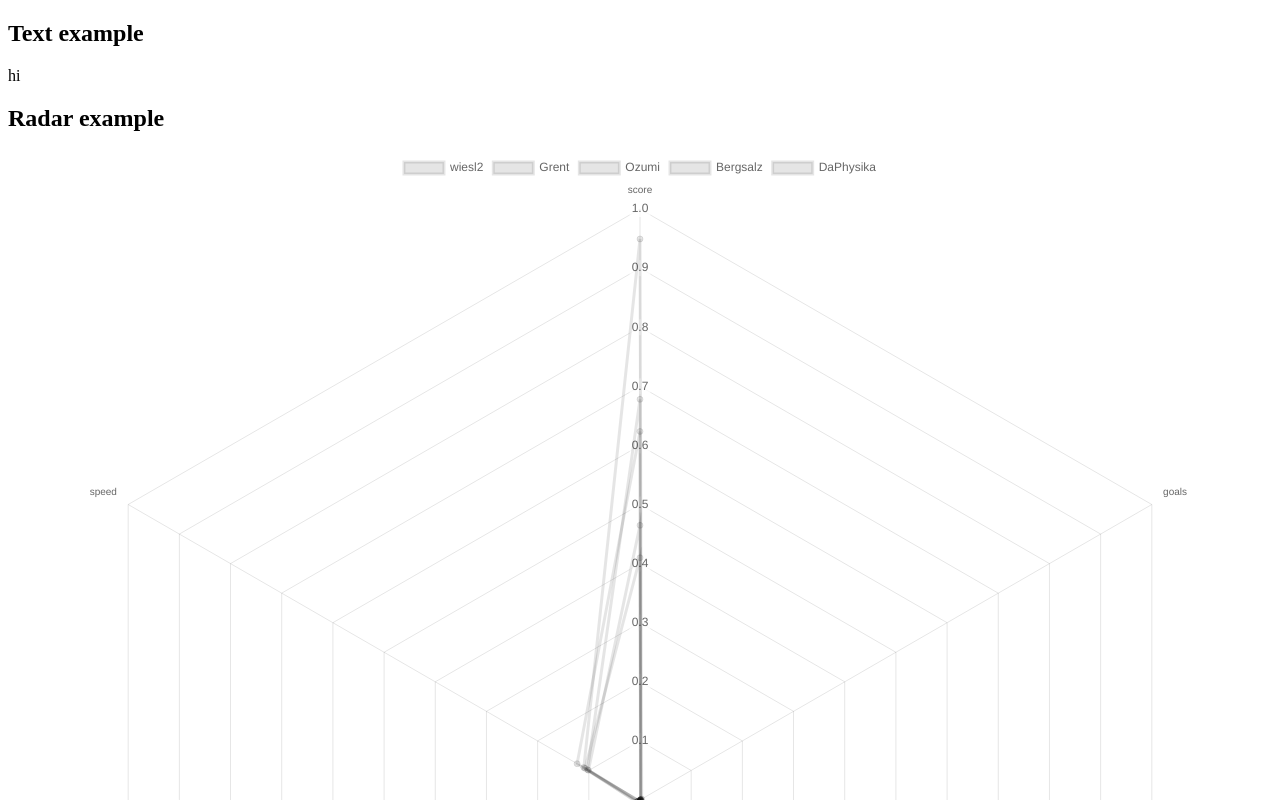
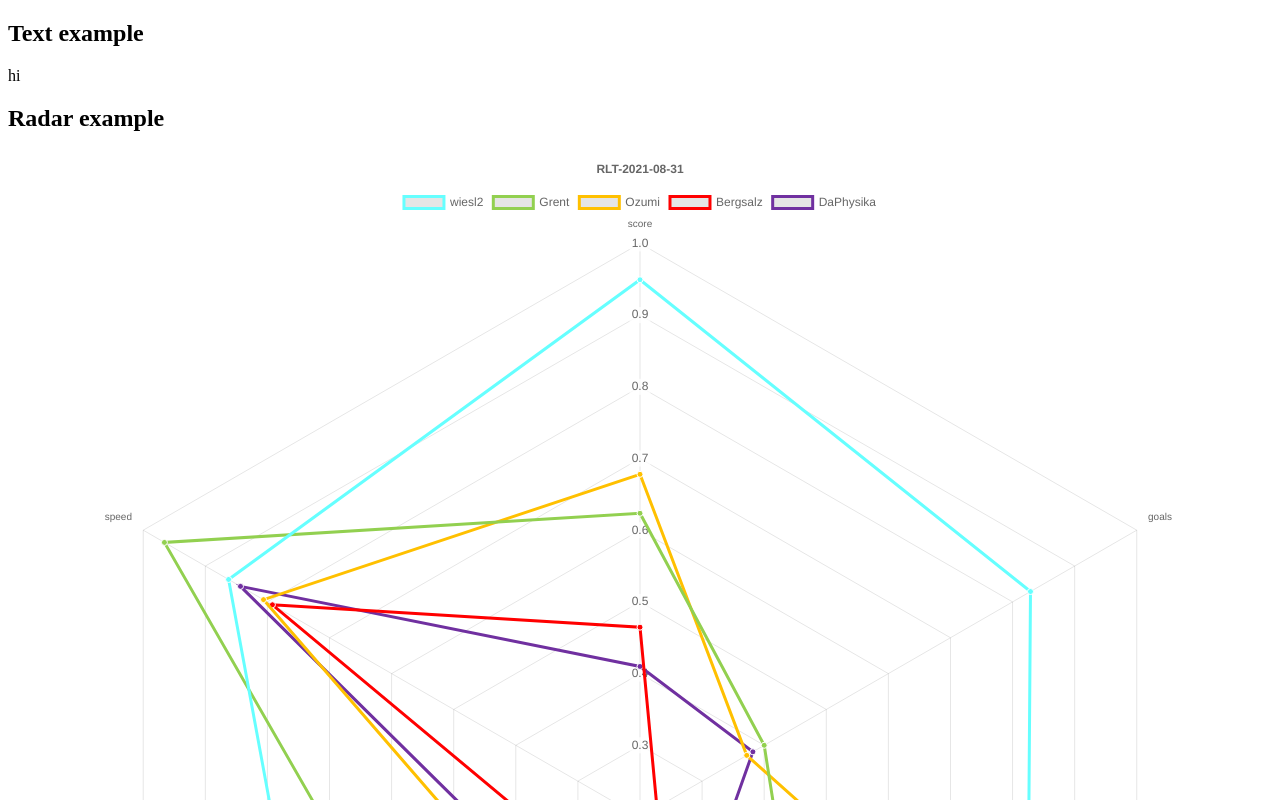
Before and after one commit to mjhalwa/oatzcharts, a React (Create React App) app in the folder oatz-charts/: page / in a window 1280 px wide. Shown: the top 800 px of the page. Built offline with nearby package versions, Linux system fonts and the light colour scheme; the HTML template or start-up script is replaced by a standard one.

Commit message:
finish convert data to creeate newest player-comparison radar chart; missed the deep copy and therefore updated same reference value for all measures

```diff
--- a/oatz-charts/src/RLTRadar.tsx
+++ b/oatz-charts/src/RLTRadar.tsx
@@ -47,12 +47,22 @@ type RLTRadarProps = {
 };
 
 type RLTRadarStates = {
-  maxes: {[measureName: string]: number}
+  maxes: {[measureName: string]: number};
 };
 
 export class RLTRadar extends React.Component<RLTRadarProps, RLTRadarStates> {
   state = {
-    maxes: getAllPlayerMaxStats(this.props.allData)
+    maxes: getAllPlayerMaxStats(this.props.allData),
+  }
+  getPlayerColor(playerName: string): string {
+    if ( playerName === "wiesl2" ) { return 'rgb(102, 255, 255)'; }
+    else if ( playerName === "Grent" ) { return 'rgb(146, 208, 80)'; }
+    else if ( playerName === "Ozumi" ) { return 'rgb(255, 192, 0)'; }
+    else if ( playerName === "Bergsalz" ) { return 'rgb(255, 0, 0)'; }
+    else if ( playerName === "DaPhysika" ) { return 'rgb(112, 48, 160)'; }
+    else {
+      return 'rgb(120,120,120)';
+    }
   }
   render() {
     return (
@@ -66,6 +76,9 @@ export class RLTRadar extends React.Component<RLTRadarProps, RLTRadarStates> {
               //data: d.measures.map(m => m.value),
               data: d.measures.map(m => m.value/this.state.maxes[m.name]),
               fill: false,
+              borderColor: this.getPlayerColor(d.player),
+              pointBackgroundColor: this.getPlayerColor(d.player),
+              pointBorderColor: '#fff',
             };
           }),
           /*
@@ -99,6 +112,11 @@ export class RLTRadar extends React.Component<RLTRadarProps, RLTRadarStates> {
             line: {
               borderWidth: 3
             }
+          }, plugins: {
+            title: {
+              display: true,
+              text: this.props.title
+            }
           }
         }
       }
--- a/oatz-charts/src/analysis.ts
+++ b/oatz-charts/src/analysis.ts
@@ -30,22 +30,26 @@ function getInitStats(measureKeys: string[]): PlayerStats {
 
 // TODO: add parameter condition (=callback function to return true/false wether or not to include in stats)
 export function calcStats(data: ChartData[]): {[player: string]: PlayerStats } {
-  let stats: {[player: string]: PlayerStats } = {};
+  let stats: {[playerName: string]: PlayerStats } = {};
 
-  for ( const daystats of data ) {
-    for ( const player of daystats.players ) {
-      if ( ! ( player.name in stats ) ) {
+  const measureNames = Object.keys(data[0].players[0].measures)
+
+  for ( const dayData of data ) {
+    for ( const playerDayData of dayData.players ) {
+      const playerName = playerDayData.name;
+      if ( ! ( playerName in stats ) ) {
         // init player stats
-        const measureNames = Object.keys(data[0].players[0].measures)
-        stats[player.name] = getInitStats(measureNames);
+        // warning: we need a deep copy here!
+        // TODO: use lodash instead of JSON.parse(JSON.stringify()) here
+        stats[playerName] = JSON.parse(JSON.stringify(getInitStats(measureNames)));
       }
-      stats[player.name].dayCount += 1;
-      for ( const m in stats[player.name].measures ) {
+      stats[playerName].dayCount += 1;
+      for ( const m of measureNames ) {
         // increment stats of player to calculate sum
-        stats[player.name].measures[m].sum += player.measures[m].avg.value
+        stats[playerName].measures[m].sum += playerDayData.measures[m].avg.value
         // check for max
-        if (player.measures[m].avg.value > stats[player.name].measures[m].max) {
-          stats[player.name].measures[m].max = player.measures[m].avg.value;
+        if (playerDayData.measures[m].avg.value > stats[playerName].measures[m].max) {
+          stats[playerName].measures[m].max = playerDayData.measures[m].avg.value;
         }
       }
     }
```
